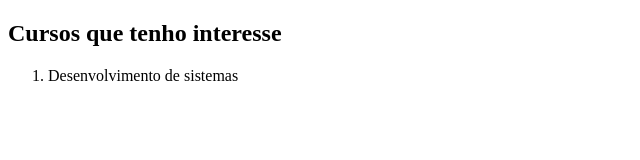
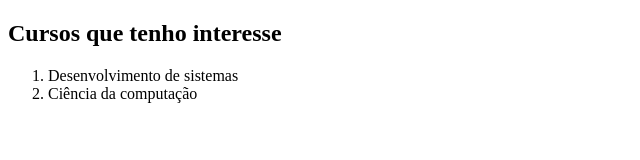
Before and after one commit to joaobazzanini345/prova-git-github, a plain HTML site: page cursos.html in a window 1280 px wide. Shown: the whole page, without its empty margins (0-640 px from the left). Drawn offline with Linux system fonts and the light colour scheme.

Commit message:
Adicionei a segunda informação

```diff
--- a/cursos.html
+++ b/cursos.html
@@ -9,6 +9,7 @@
     <h2>Cursos que tenho interesse</h2>
     <ol>
         <li>Desenvolvimento de sistemas</li>
+        <li>Ciência da computação</li>
     </ol>
 
 </body>
```
